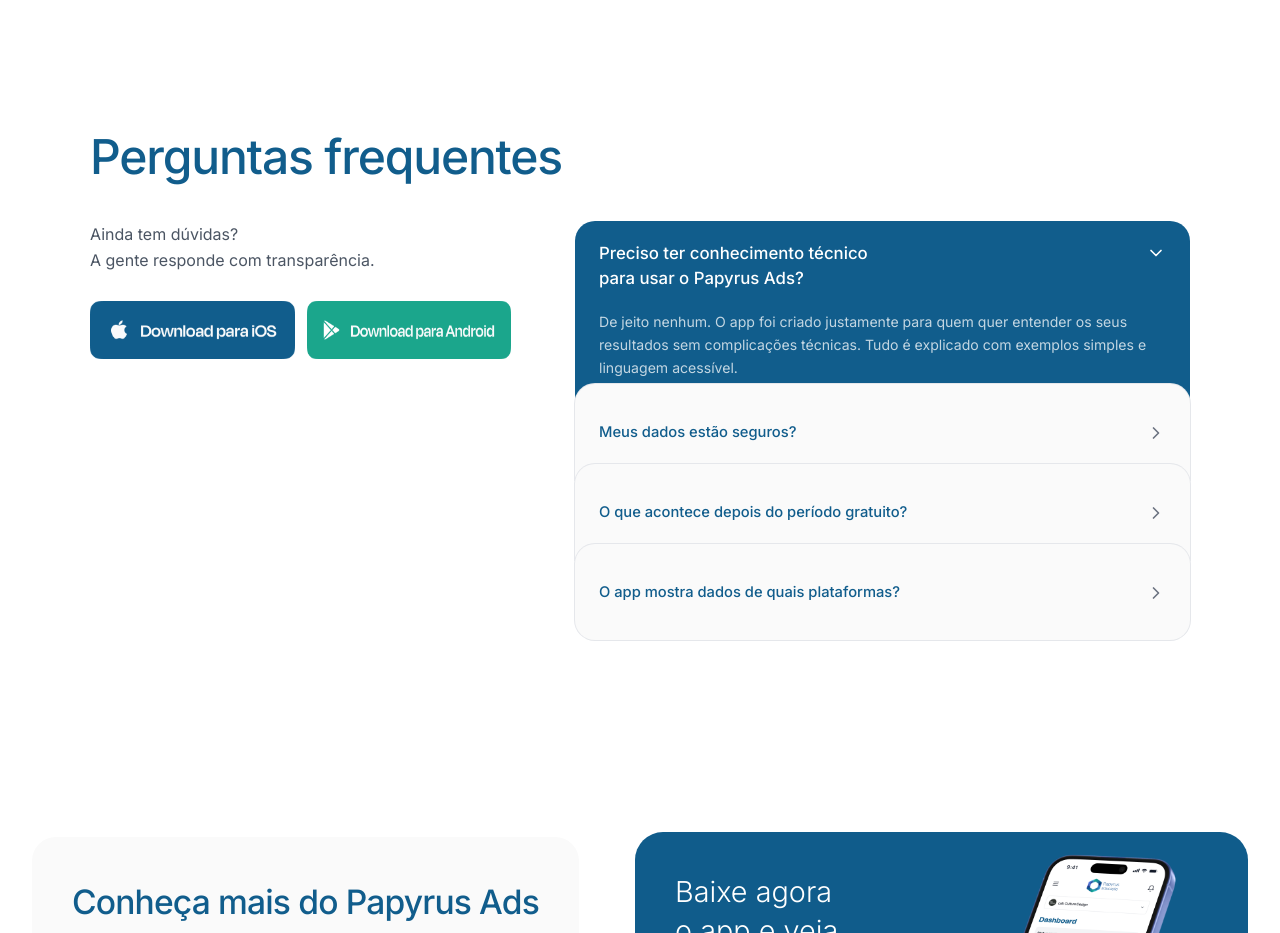
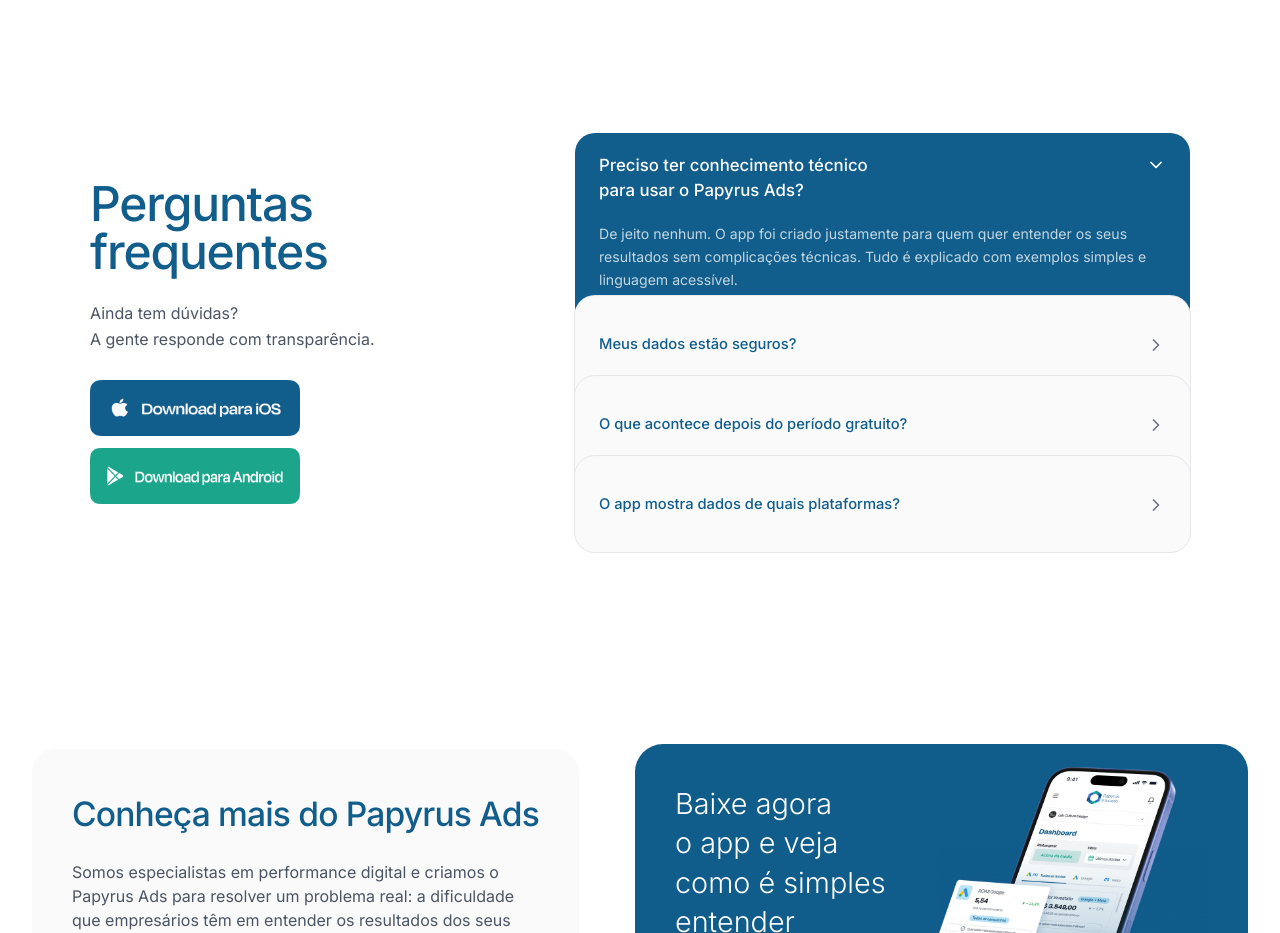
Before and after one commit to testeltcloud/papyrusads, a Next.js app: page / in a window 1280 px wide. Shown: the part 3900-4833 px from the top of the page. Built offline with nearby package versions, Linux system fonts and the light colour scheme.

Commit message:
Atualizacoes

```diff
--- a/components/sections/FAQ.tsx
+++ b/components/sections/FAQ.tsx
@@ -26,29 +26,29 @@
     <section id="faq" className="py-14 md:py-24">
       <div className="container-page">
         <div className="mx-auto max-w-[1100px]">
-          <h2 data-reveal="left" className="text-[1.6rem] sm:text-5xl font-medium leading-tight tracking-tight whitespace-nowrap mb-10">
-            Perguntas frequentes
-          </h2>
-          <div className="grid gap-10 lg:grid-cols-12 lg:gap-16">
-            {/* Mobile: aparece depois do accordion | Desktop: coluna esquerda */}
-            <div data-reveal="left" className="lg:col-span-5 order-last lg:order-first">
-              <p className="max-w-sm leading-relaxed text-body">
+          <div className="grid gap-10 lg:grid-cols-12 lg:gap-16 lg:items-center">
+            {/* Coluna esquerda */}
+            <div data-reveal="left" className="lg:col-span-5">
+              <h2 className="text-[1.6rem] sm:text-5xl font-medium leading-tight tracking-tight">
+                Perguntas<br />frequentes
+              </h2>
+              <p className="mt-6 max-w-sm leading-relaxed text-body">
                 Ainda tem dúvidas?
                 <br />
                 A gente responde com transparência.
               </p>
-              <div className="mt-7 flex items-stretch gap-3">
-                <a href={links.appStore} aria-label="Baixar na App Store" className="flex-1">
-                  <Image src="/images/adc/ButtonAzul.png" alt="Download para iOS" width={620} height={176} className="w-full h-full object-fill" />
+              <div className="mt-7 flex flex-row lg:flex-col items-stretch gap-3">
+                <a href={links.appStore} aria-label="Baixar na App Store" className="flex-1 lg:flex-none">
+                  <Image src="/images/adc/ButtonAzul.png" alt="Download para iOS" width={620} height={176} className="w-full lg:w-[210px] h-12 lg:h-14 object-fill" />
                 </a>
-                <a href={links.playStore} aria-label="Baixar no Google Play" className="flex-1">
-                  <Image src="/images/adc/ButtonVerde.png" alt="Download para Android" width={720} height={176} className="w-full h-full object-fill" />
+                <a href={links.playStore} aria-label="Baixar no Google Play" className="flex-1 lg:flex-none">
+                  <Image src="/images/adc/ButtonVerde.png" alt="Download para Android" width={720} height={176} className="w-full lg:w-[210px] h-12 lg:h-14 object-fill" />
                 </a>
               </div>
             </div>
 
-            {/* Mobile: aparece primeiro | Desktop: coluna direita */}
-            <div data-reveal data-delay="2" className="lg:col-span-7 order-first lg:order-last">
+            {/* Coluna direita — FAQ accordion */}
+            <div data-reveal data-delay="2" className="lg:col-span-7">
               <FaqAccordion items={faqs} />
             </div>
           </div>
```
